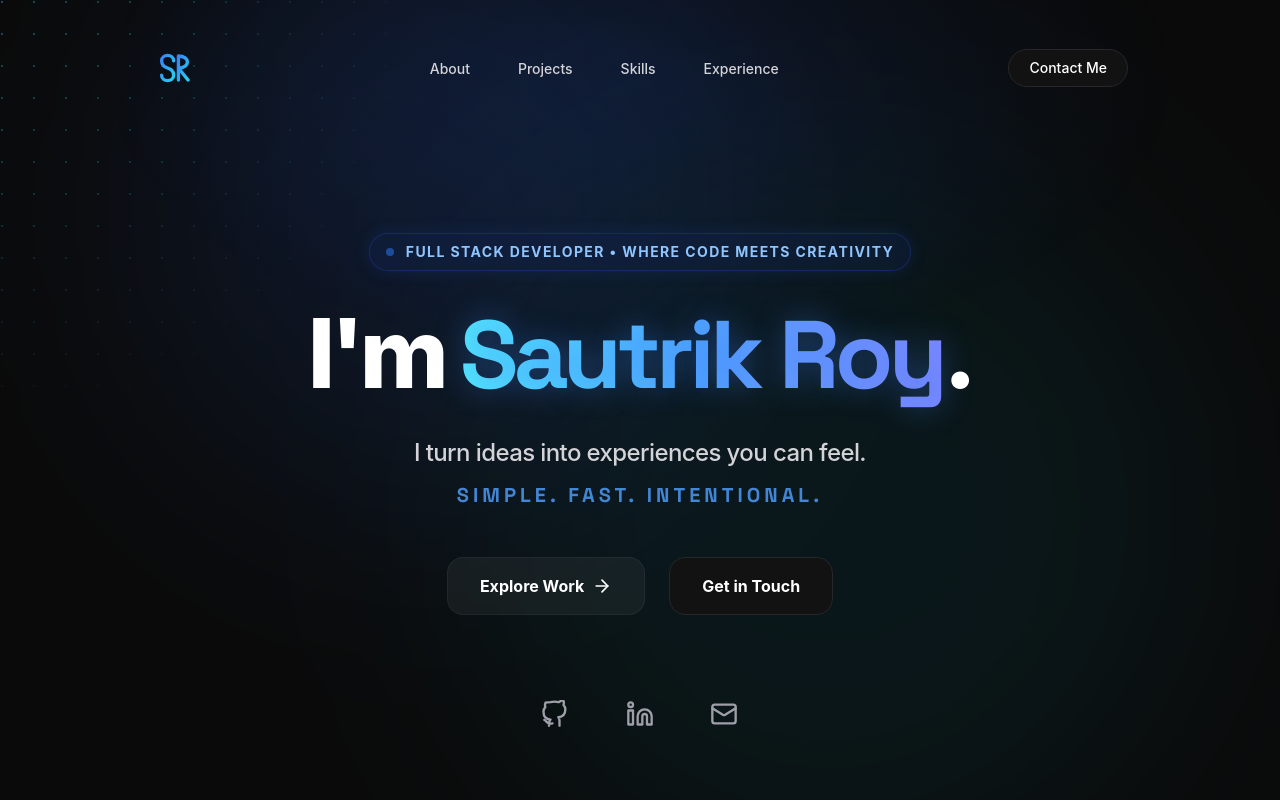
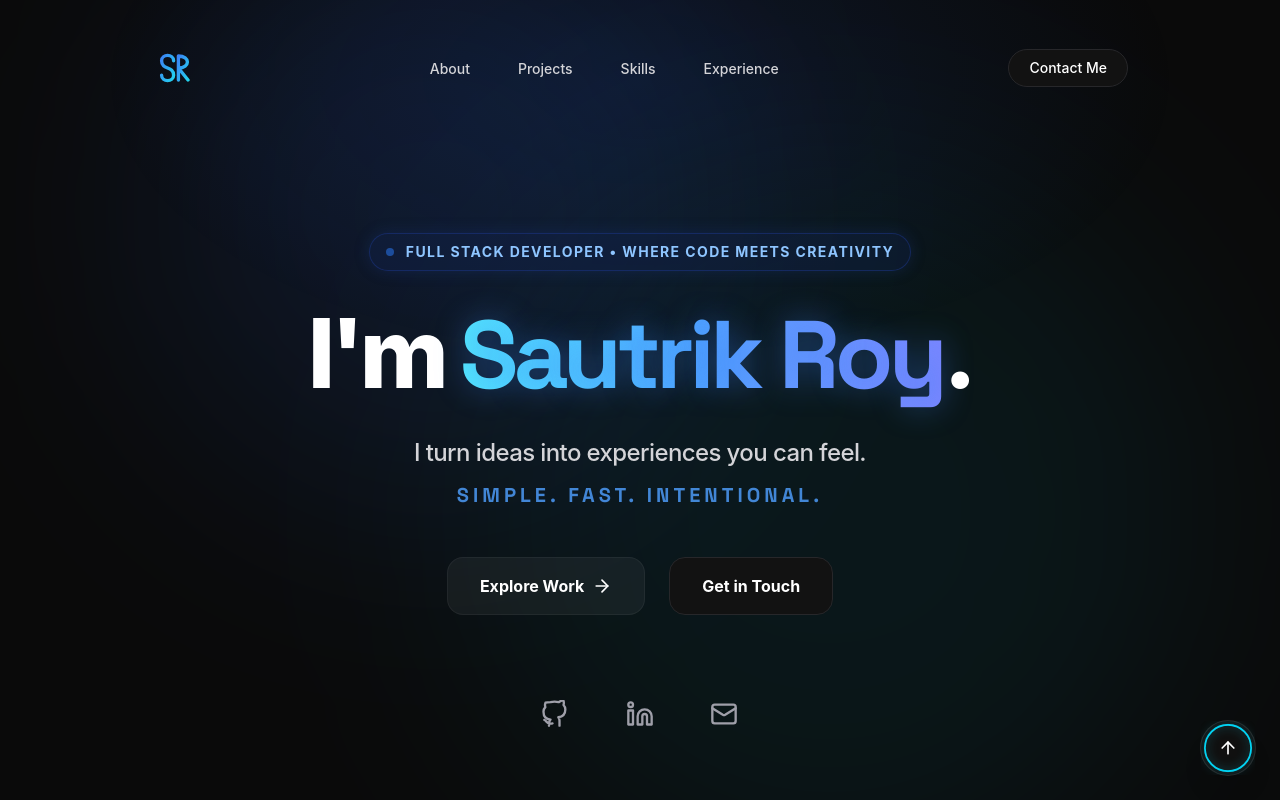
Before and after one commit to sautrikroy17/Personal-Portolio, a React (Vite) app: page / in a window 1280 px wide. Shown: the top 800 px of the page. Built offline with nearby package versions, Linux system fonts and the light colour scheme.

Commit message:
Restore scroll progress ring

```diff
--- a/src/App.jsx
+++ b/src/App.jsx
@@ -10,12 +10,14 @@ import Contact from "./components/sections/Contact";
 import Preloader from "./components/ui/Preloader";
 import CommandPalette from "./components/ui/CommandPalette";
 import InteractiveGrid from "./components/ui/InteractiveGrid";
+import ScrollProgressRing from "./components/ui/ScrollProgressRing";
 function App() {
   const [loading, setLoading] = useState(true);
 
   return (
     <div className="relative min-h-screen font-sans text-slate-100 selection:bg-cyan-500/30 bg-slate-950 flex flex-col overflow-x-hidden">
       <CommandPalette />
+      <ScrollProgressRing />
 
       <AnimatePresence mode="wait">
         {loading && <Preloader key="preloader" onComplete={() => setLoading(false)} />}
--- /dev/null
+++ b/src/components/ui/ScrollProgressRing.jsx
@@ -0,0 +1,72 @@
+import { motion, useScroll, useSpring, useTransform } from "framer-motion";
+import { ArrowUp } from "lucide-react";
+import { useState, useEffect } from "react";
+
+export default function ScrollProgressRing() {
+  const { scrollYProgress } = useScroll();
+  const [isVisible, setIsVisible] = useState(false);
+
+  // Smooth out the scroll progress for the SVG ring
+  const smoothProgress = useSpring(scrollYProgress, {
+    stiffness: 100,
+    damping: 30,
+    restDelta: 0.001
+  });
+
+  // Calculate the stroke dashoffset based on progress
+  // Circumference of a circle with r=20 is 2 * Math.PI * 20 ~= 125.6
+  const strokeDashoffset = useTransform(smoothProgress, [0, 1], [125.6, 0]);
+
+  useEffect(() => {
+    return scrollYProgress.on("change", (latest) => {
+      // Show button after scrolling down a bit (e.g., 5% of page)
+      setIsVisible(latest > 0.05);
+    });
+  }, [scrollYProgress]);
+
+  const scrollToTop = () => {
+    window.scrollTo({ top: 0, behavior: "smooth" });
+  };
+
+  return (
+    <motion.button
+      initial={{ opacity: 0, scale: 0.5, y: 20 }}
+      animate={{
+        opacity: isVisible ? 1 : 0,
+        scale: isVisible ? 1 : 0.5,
+        y: isVisible ? 0 : 20,
+        pointerEvents: isVisible ? "auto" : "none"
+      }}
+      transition={{ duration: 0.3, ease: "easeOut" }}
+      onClick={scrollToTop}
+      className="fixed bottom-6 right-6 z-50 flex items-center justify-center w-14 h-14 rounded-full bg-zinc-900/80 backdrop-blur-md border border-white/10 text-white shadow-xl hover:bg-zinc-800 transition-colors group focus:outline-none focus:ring-2 focus:ring-cyan-500"
+      aria-label="Scroll to top"
+    >
+      {/* SVG Ring */}
+      <svg className="absolute inset-0 w-full h-full -rotate-90 pointer-events-none" viewBox="0 0 56 56">
+        <circle
+          cx="28"
+          cy="28"
+          r="24"
+          stroke="rgba(255, 255, 255, 0.1)"
+          strokeWidth="2"
+          fill="none"
+        />
+        <motion.circle
+          cx="28"
+          cy="28"
+          r="24"
+          stroke="currentColor"
+          strokeWidth="2"
+          fill="none"
+          strokeLinecap="round"
+          style={{ strokeDasharray: 150.7, strokeDashoffset: useTransform(smoothProgress, [0, 1], [150.7, 0]) }}
+          className="text-cyan-400 drop-shadow-[0_0_5px_rgba(34,211,238,0.5)]"
+        />
+      </svg>
+
+      {/* Arrow Icon */}
+      <ArrowUp className="w-5 h-5 group-hover:-translate-y-1 transition-transform" />
+    </motion.button>
+  );
+}
```
